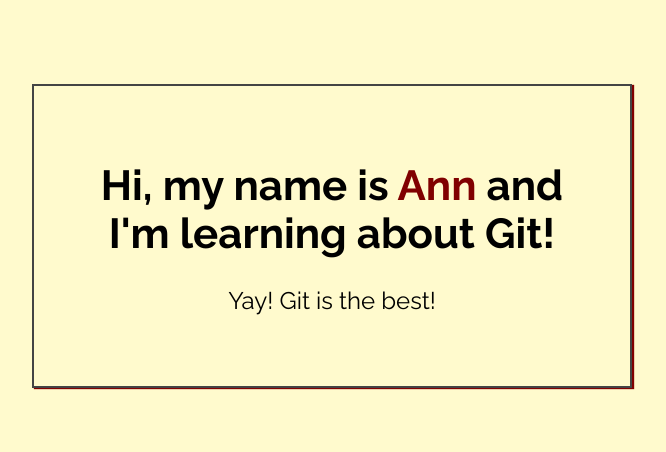
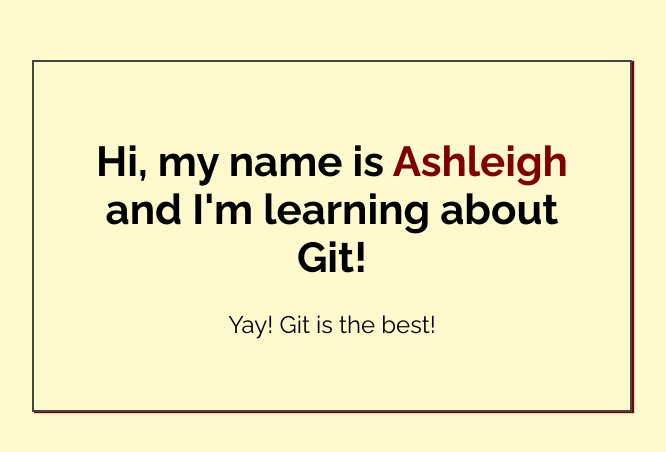
Before and after one commit to awithall/my-first-repo, a plain HTML site: page index.html in a window 1280 px wide. Shown: the part 164-616 px from the top of the page, without its empty margins (308-974 px from the left). Drawn offline with Linux system fonts and the light colour scheme.

Commit message:
Changed Name on index.html

```diff
--- a/index.html
+++ b/index.html
@@ -14,7 +14,7 @@
 <body>
 
     <div class="greeting">
-        <h1>Hi, my name is <span class="highlight">Ann</span> and I'm learning about Git! </h1>
+        <h1>Hi, my name is <span class="highlight">Ashleigh</span> and I'm learning about Git! </h1>
 
         <p>Yay! Git is the best!</p>
     </div>
```
